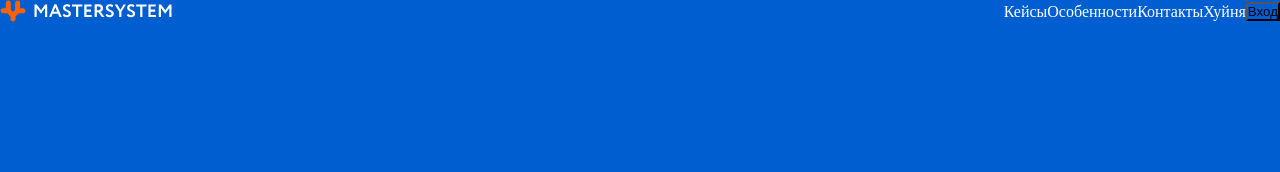
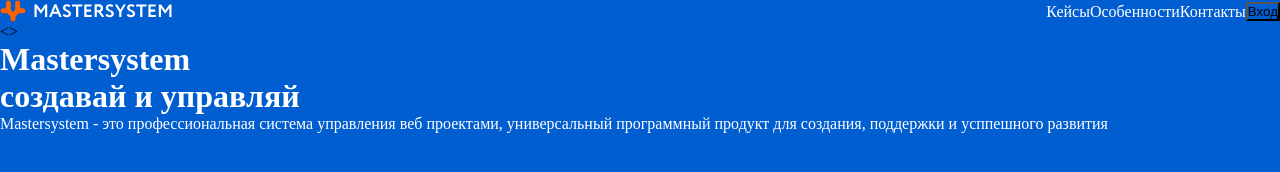
Before and after one commit to Nmir388/mastersystem, a plain HTML site: page index.html in a window 1280 px wide. Drawn offline with Linux system fonts and the light colour scheme.

Commit message:
i need help with this sheet

```diff
--- a/index.html
+++ b/index.html
@@ -1,14 +1,14 @@
 <!DOCTYPE html>
-<html lang="en">
+<html lang="ru">
 <head>
   <meta charset="UTF-8">
   <meta name="viewport" content="width=device-width, initial-scale=1.0">
   <link rel="stylesheet" href="main.css">
-  <title>Document</title>
+  <title>Mastersystem</title>
 </head>
 <body>
-  <header>
-    <img src="imgs/logo.svg" width="174" height="23" alt="">
+  <header class="main-header">
+    <img src="imgs/logo.svg" width="174" height="23" alt="Лого Мастерсистем">
 
     <div>
       <nav>
@@ -24,16 +24,22 @@
           <li>
             Контакты
           </li>
-
-
-          <li>
-            Хуйня
-          </li>
         </ul>
       </nav>
 
       <button type="button">Вход</button>
     </div>
   </header>
+  <>
+<h1>
+  Mastersystem <br>
+   создавай и управляй
+</h1>
+<p>Mastersystem - это профессиональная система управления веб проектами, универсальный программный продукт для создания, поддержки и усппешного развития
+</p>
+</main>
+  <footer class="main-footer">
+
+  </footer>
 </body>
 </html>
--- a/main.css
+++ b/main.css
@@ -11,7 +11,6 @@
   display: flex;
   align-items: center;
   justify-content: space-between;
-
   color: white;
 }
 
@@ -25,3 +24,7 @@
   align-items: center;
   list-style: none;
 }
+h1{
+  color:white
+}
+p {color:white}
```
